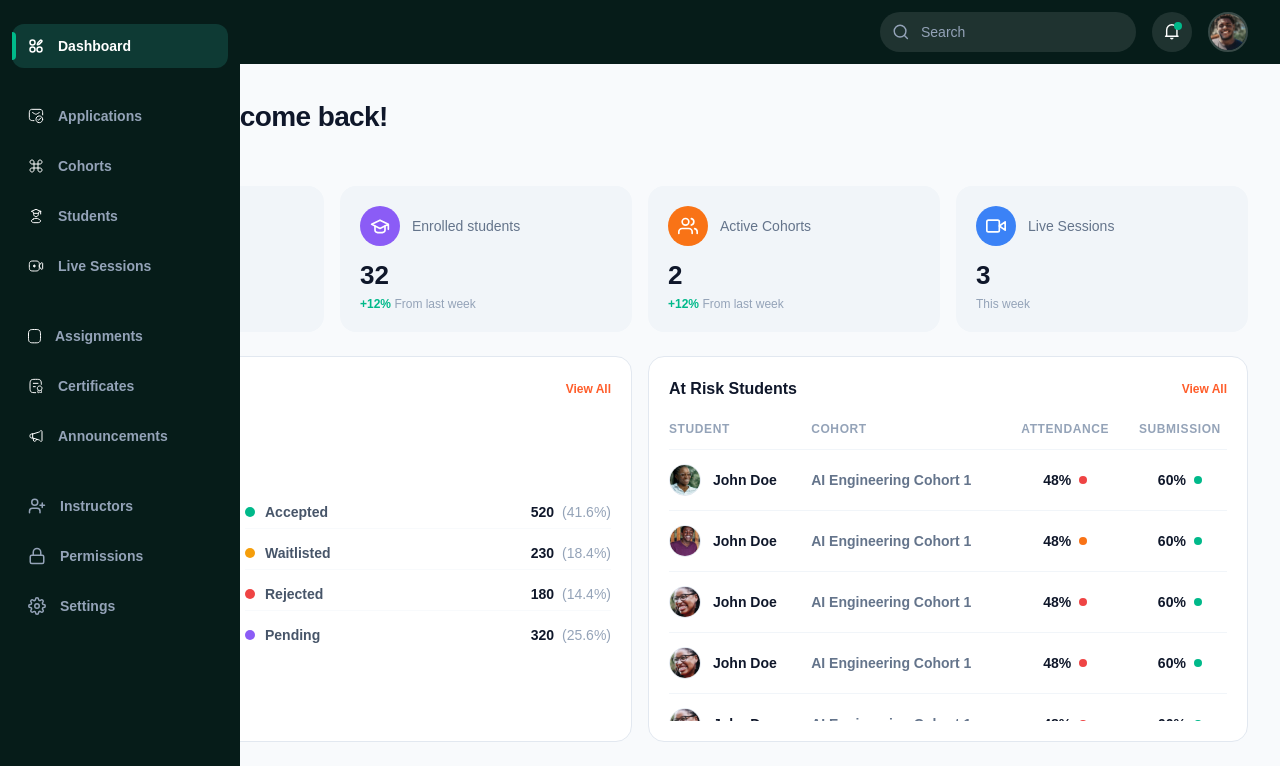
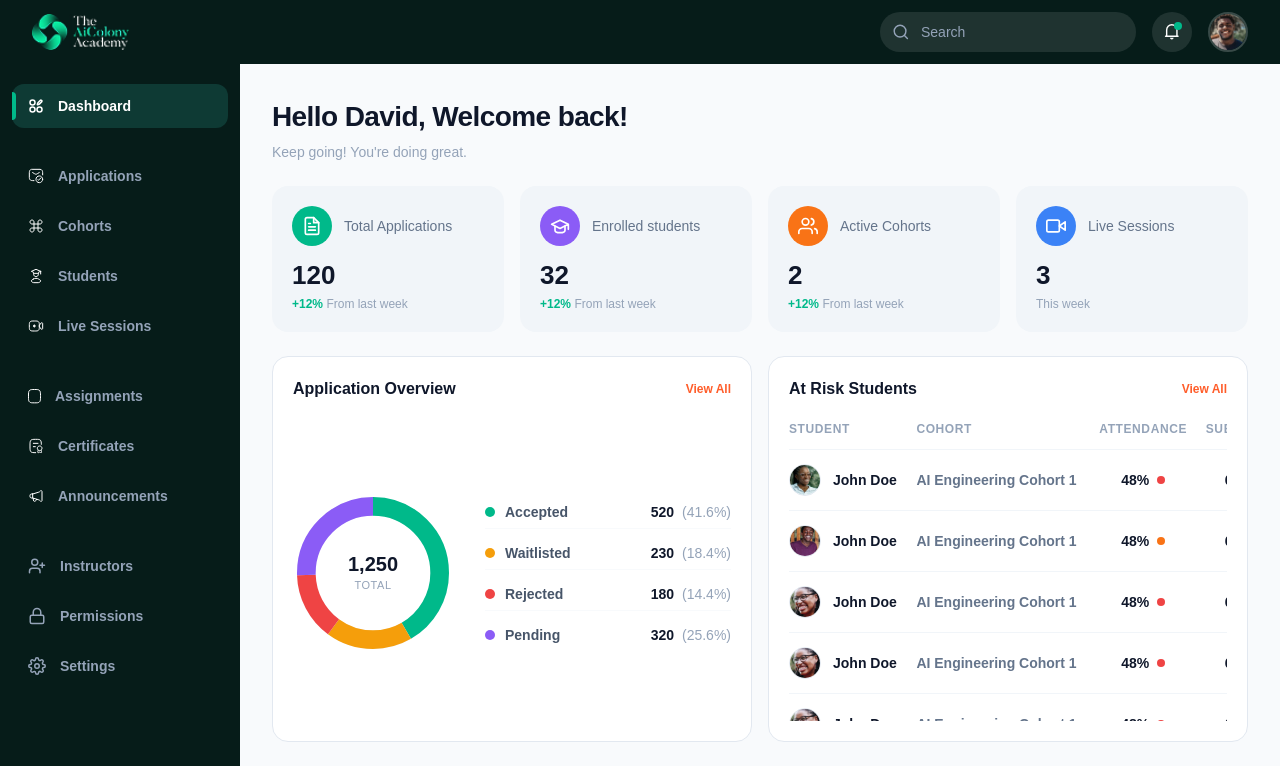
Before and after one commit to bolajidavid25/The-AI-Colony-Academy-, a Next.js app: page /dashboard-light in a window 1280 px wide. Shown: the top 766 px of the page. Built offline with nearby package versions, Linux system fonts and the light colour scheme.

Commit message:
Fix side Bar

```diff
--- a/src/app/dashboard-light/layout.tsx
+++ b/src/app/dashboard-light/layout.tsx
@@ -16,15 +16,13 @@ export default function DashboardLightLayout({
   return (
     <MobileMenuProvider>
       <div className="min-h-screen bg-[#F8FAFC] text-[#0F172A]">
-        {/* Light-theme specific Header */}
         <Header />
 
         <div className="flex min-h-[calc(100vh-64px)]">
-          {/* Dark-teal Sidebar */}
           <Sidebar />
 
-          {/* Main Content Area */}
-          <main className="min-w-0 flex-1 bg-[#F8FAFC] px-5 py-6 lg:px-8 lg:py-8">
+          {/* Main Content Area — md:ml-[240px] offsets the fixed sidebar's width so content isn't hidden underneath it */}
+          <main className="min-w-0 flex-1 bg-[#F8FAFC] px-5 py-6 md:ml-[240px] lg:px-8 lg:py-8">
             {children}
           </main>
         </div>
--- a/src/app/dashboard-light/page.tsx
+++ b/src/app/dashboard-light/page.tsx
@@ -7,7 +7,7 @@ import AssignmentsList from "../../components/dashboard-light/AssignmentsList";
 
 export default function DashboardLightPage() {
   return (
-    <div className="mx-auto w-full max-w-[1600px] animate-in fade-in duration-300">
+    <div className=" mx-auto w-full max-w-[1600px] animate-in fade-in duration-300 ">
       {/* Welcome Greeting */}
       <div className="mb-6">
         <h1 className="text-[28px] font-bold tracking-[-0.6px] text-[#0F172A]">
--- a/src/components/dashboard-light/Sidebar.tsx
+++ b/src/components/dashboard-light/Sidebar.tsx
@@ -165,9 +165,9 @@ export default function Sidebar() {
 
       {/* Sidebar / drawer */}
         <aside
-               className={`fixed top-0 left-0 z-50 h-screen w-[240px] shrink-0 overflow-hidden bg-[#061C19] px-3 py-6 transition-transform duration-300 ease-in-out
+               className={`fixed top-[60px] left-0 z-50 h-screen w-[240px] shrink-0 overflow-hidden bg-[#061C19] px-3 py-6 transition-transform duration-300 ease-in-out
             ${isOpen ? "translate-x-0" : "-translate-x-full"}
-    md:translate-x-0`}
+          md:translate-x-0`}
                   >
         {/* Close button — mobile only, same size and colour as hamburger */}
         <button
--- a/src/components/dashboard/DashboardSidebar.tsx
+++ b/src/components/dashboard/DashboardSidebar.tsx
@@ -67,7 +67,7 @@ export default function DashboardSidebar() {
 
       {/* Sidebar / drawer */}
       <aside
-        className={`fixed top-[-10px] left-0 z-50 h-screen w-[232px] shrink-0 overflow-hidden bg-[#F1F5F9] px-3 py-6 transition-transform duration-300 ease-in-out
+        className={`fixed top-10px left-0 z-50 h-screen w-[232px] shrink-0 overflow-hidden bg-[#F1F5F9] px-3 py-6 transition-transform duration-300 ease-in-out
           ${isOpen ? "translate-x-0" : "-translate-x-full"}
           md:translate-x-0`}
       >
```
